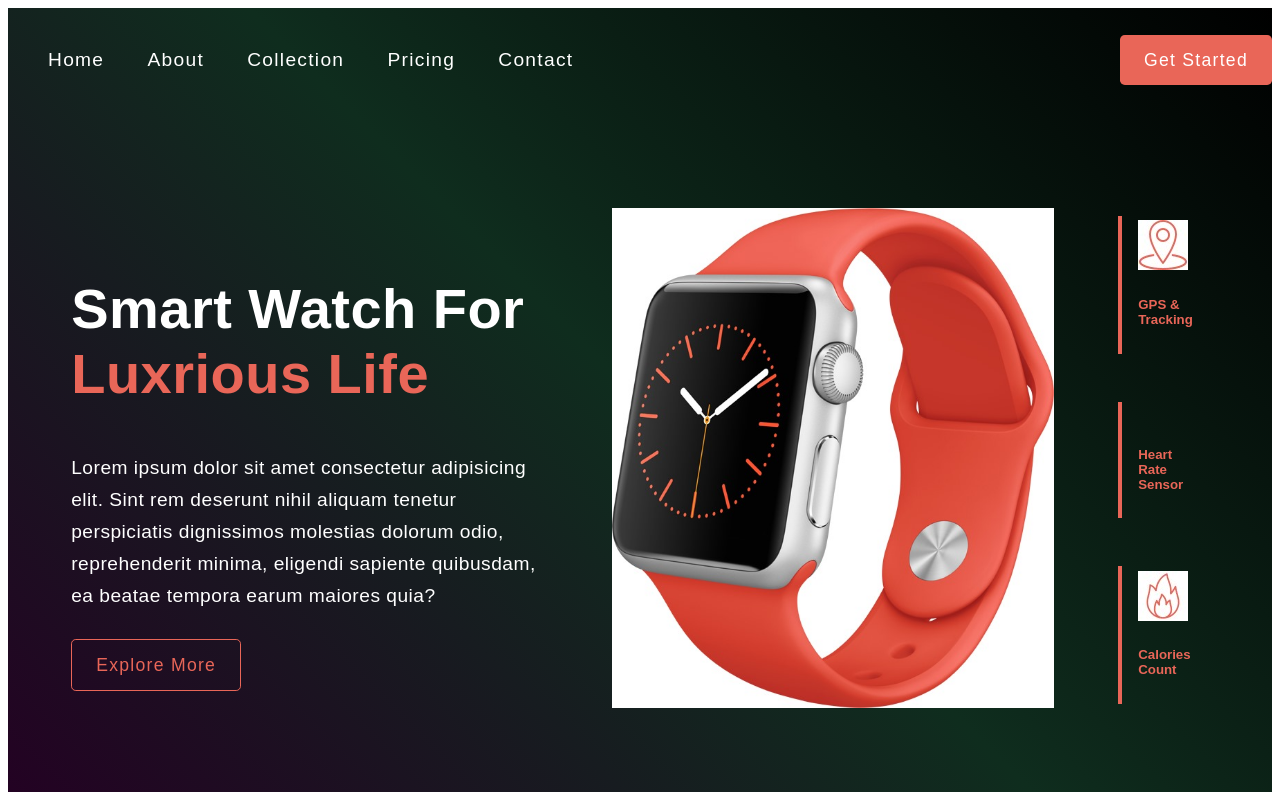
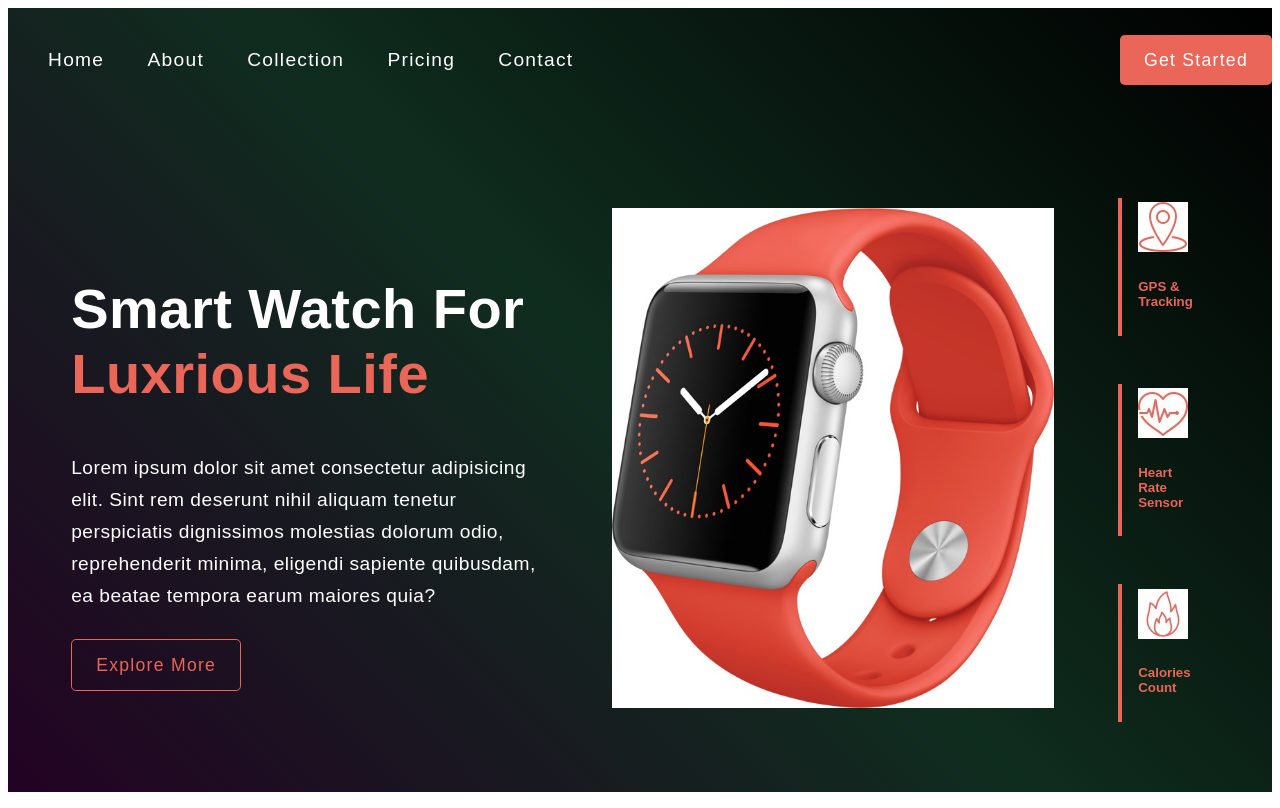
Before and after one commit to Viraj6808/TimesSphere.github.io, a plain HTML site: page index.html in a window 1280 px wide. Drawn offline with Linux system fonts and the light colour scheme.

Commit message:
Update index.html

```diff
--- a/index.html
+++ b/index.html
@@ -32,7 +32,7 @@
                 <h5>GPS & Tracking</h5>
             </div>
             <div class="card">
-                <img src="heart.jpg" alt="">
+                <img src="heart.png" alt="">
                 <h5>Heart Rate Sensor</h5>
             </div>
             <div class="card">
```
